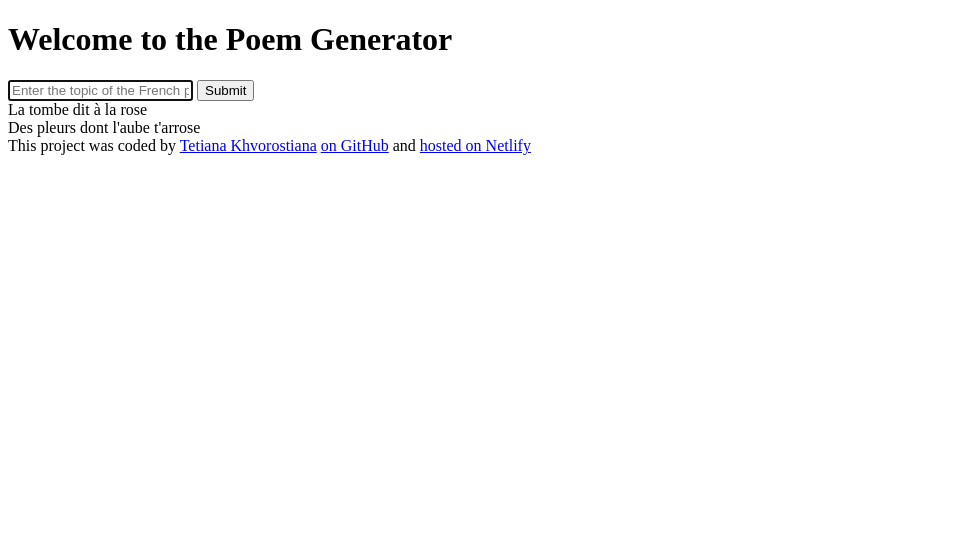
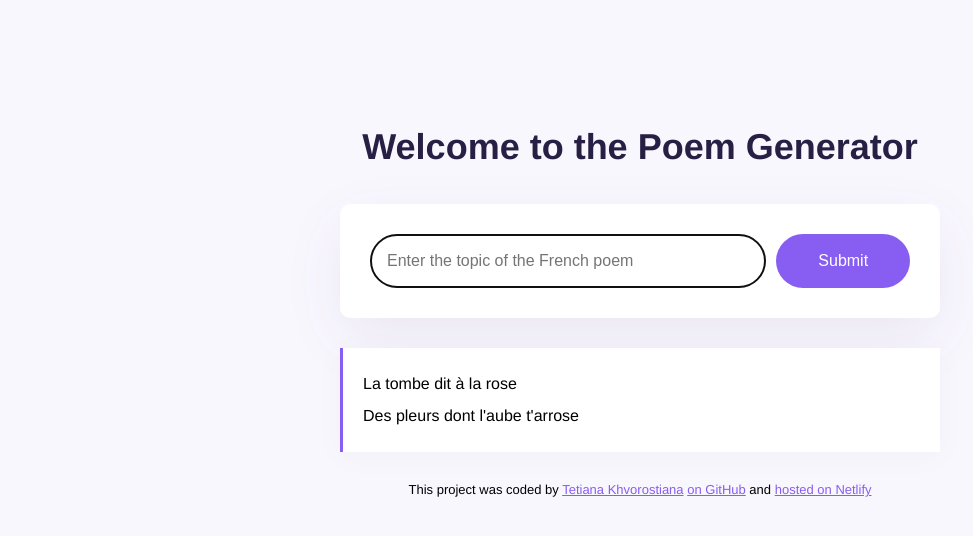
Before and after one commit to tkhvorostyanaya/poems-generator, a plain HTML site: page index.html in a window 1280 px wide. Shown: the whole page, without its empty margins (0-973 px from the left). Drawn offline with Linux system fonts and the light colour scheme.

Commit message:
Updated style.css

```diff
--- a/index.html
+++ b/index.html
@@ -7,6 +7,7 @@
     <title>AI Poem generator</title>
   </head>
   <body>
+    <div class="container">
       <header>
         <h1>Welcome to the Poem Generator</h1>
       </header>
@@ -18,10 +19,11 @@
             autofocus
             required
             autocomplete="off"
+            class="instructions"
           />
-        <input type="submit" />
+          <input type="submit" class="submit-button" />
         </form>
-      <div>
+        <div class="poem">
           La tombe dit à la rose
           <br />
           Des pleurs dont l'aube t'arrose
@@ -43,6 +45,7 @@
           hosted on Netlify</a
         >
       </footer>
+    </div>
     <script src="src/index.js"></script>
   </body>
 </html>
--- a/src/style.css
+++ b/src/style.css
@@ -1,13 +1,70 @@
-/* body {
-  background-color: rgb(243, 172, 150);
+body {
+  background-color: #f9f7fe;
+  font-family: Helvetica, Arial, sans-serif;
 }
+
+a {
+  color: #885df1;
+}
+
+.container {
+  margin: 120px auto;
+  max-width: 600px;
+}
+
+header {
+  margin-bottom: 30px;
+}
+
 h1 {
   text-align: center;
-  font-size: 38px;
+  font-weight: 800;
+  font-size: 36px;
+  line-height: 1.5;
+  color: #272044;
 }
+
+form {
+  padding: 30px;
+  background-color: white;
+  box-shadow: 0px 20px 60px rgba(65, 50, 100, 0.08);
+  border-radius: 10px;
+  display: flex;
+  margin-bottom: 30px;
+}
+
+.instructions {
+  padding: 16px;
+  border: 1px solid rgba(39, 33, 66, 0.5);
+  width: 80%;
+  font-size: 16px;
+  border-radius: 50px;
+  line-height: 20px;
+  color: #272044;
+}
+
+.submit-button {
+  margin-left: 10px;
+  background: #885df1;
+  color: white;
+  border: none;
+  width: 150px;
+  font-size: 16px;
+  border-radius: 50px;
+  padding: 14px 24px;
+}
+
+.poem {
+  font-size: 16px;
+  background-color: #fff;
+  padding: 20px;
+  line-height: 2;
+  border-left: 3px solid #885df1;
+  box-shadow: 0px 4px 30px 0px rgba(39, 33, 66, 0.03);
+}
+
 footer {
   text-align: center;
-  font-size: 14px;
-
-  padding-top: 15px;
-} */
+  font-size: 13px;
+  margin-top: 30px;
+}
```
Lines whose indentation alone changed are shown as unchanged.
